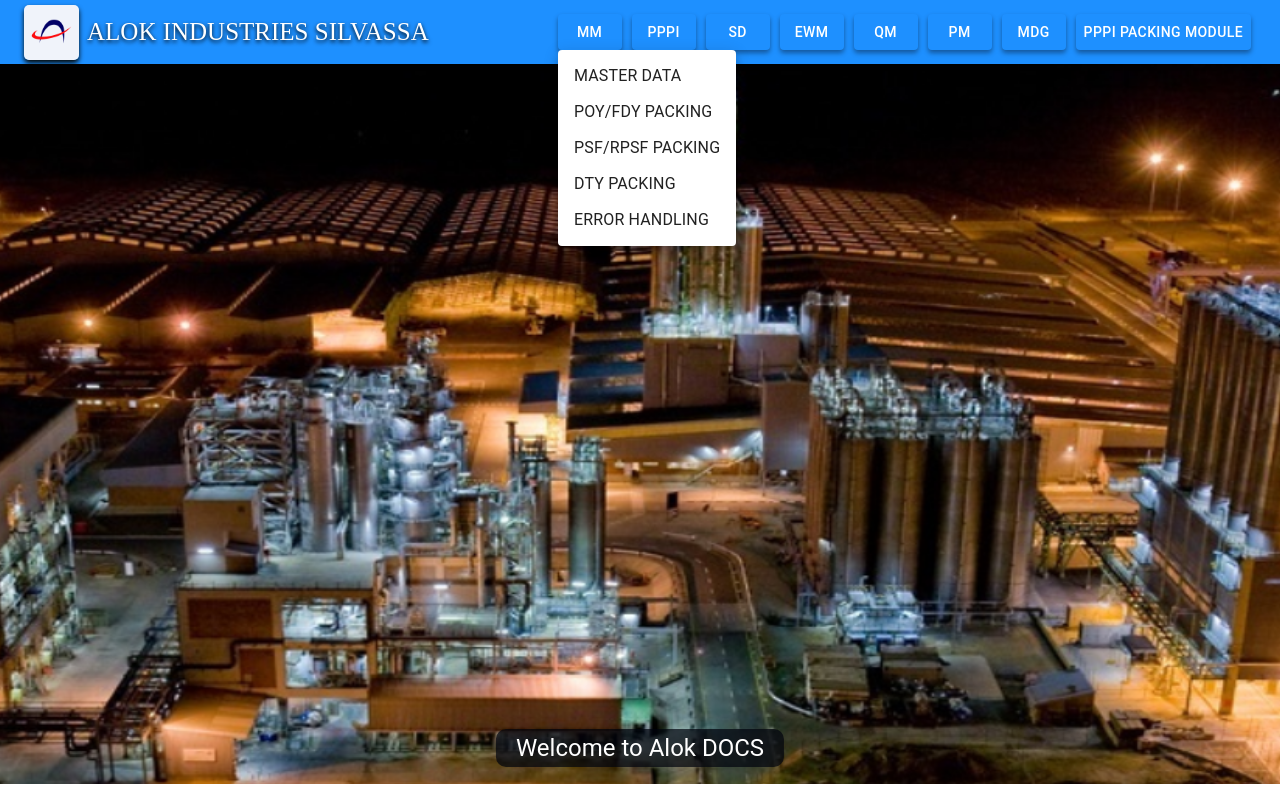
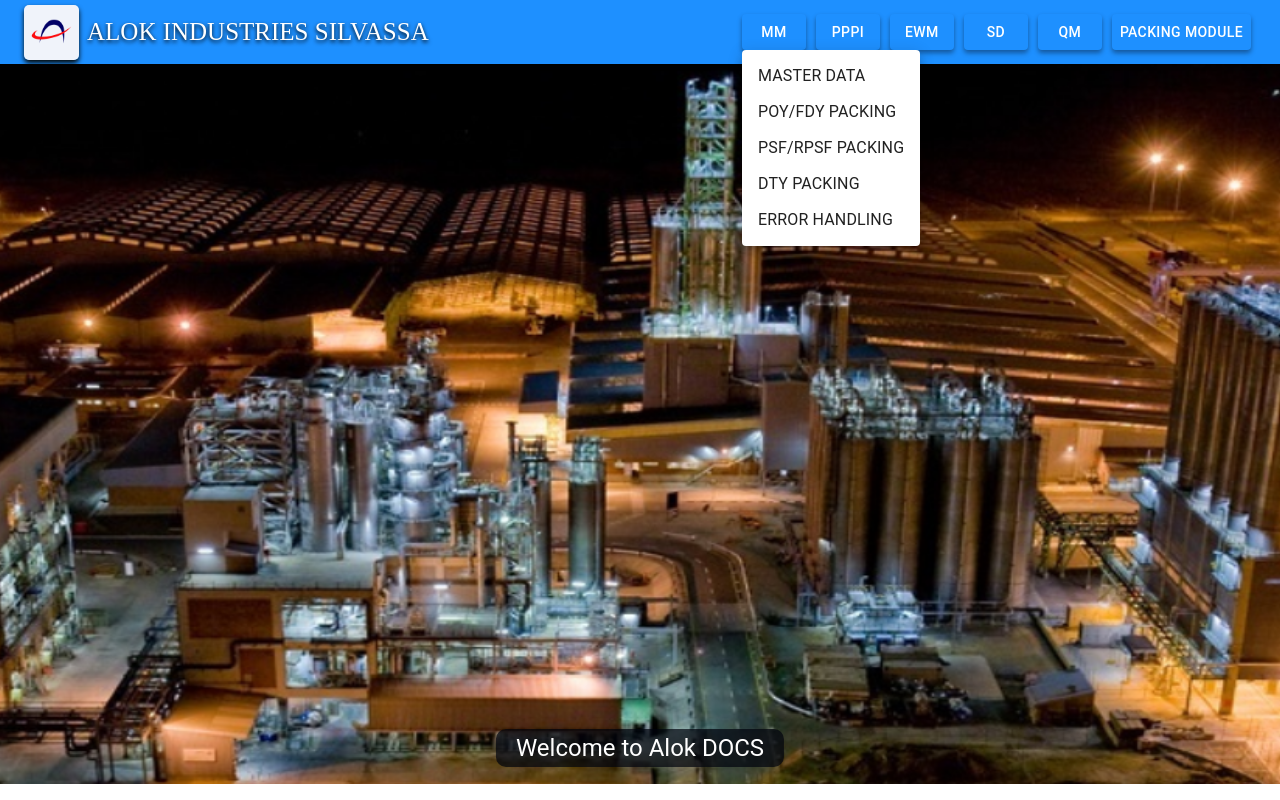
Before and after one commit to Trideb-kumar-Pradhan/Alokdoc, a React (Create React App) app: page / in a window 1280 px wide. Both pictures are taken after a click on the button "MM". Built offline with nearby package versions, Linux system fonts and the light colour scheme; the HTML template or start-up script is replaced by a standard one.

Commit message:
UPDATE11

```diff
--- a/src/components/Navbar.js
+++ b/src/components/Navbar.js
@@ -1,5 +1,113 @@
+// // import React, { useState } from 'react';
+// // import { AppBar, Toolbar, Typography, Button, Menu, MenuItem, Dialog, DialogContent } from '@mui/material';
+// // import { Worker, Viewer } from '@react-pdf-viewer/core';
+// // import '@react-pdf-viewer/core/lib/styles/index.css';
+
+// // const navItems = [
+// //   { name: 'MM', pdfs: ['A.pdf', 'E.pdf', 'D.pdf', 'C.pdf', 'B.pdf'], displayNames: ['MASTER DATA', 'POY/FDY PACKING', 'PSF/RPSF PACKING', 'DTY PACKING', 'ERROR HANDLING'] },
+
+// // { name: 'PPPI', pdfs: ['A.pdf', 'B.pdf', 'E.pdf', 'C.pdf', 'D.pdf'], displayNames: ['MASTER DATA', 'POY/FDY PACKING', 'PSF/RPSF PACKING', 'DTY PACKING', 'ERROR HANDLING'] },
+// // { name: 'SD', pdfs: ['A.pdf', 'E.pdf', 'D.pdf', 'C.pdf', 'B.pdf'], displayNames: ['Product 1', 'MASTER DATA', 'Product 3', 'Product 4', 'Product 5'] },
+// // { name: 'EWM', pdfs: ['A.pdf', 'E.pdf', 'D.pdf', 'C.pdf', 'B.pdf'], displayNames: ['MASTER DATA', 'Product 2', 'Product 3', 'Product 4', 'Product 5'] },
+// // { name: 'QM', pdfs: ['A.pdf', 'E.pdf', 'D.pdf', 'C.pdf', 'B.pdf'], displayNames: ['MASTER DATA', 'Product 2', 'Product 3', 'Product 4', 'Product 5'] },
+// // { name: 'PM', pdfs: ['A.pdf', 'E.pdf', 'D.pdf', 'C.pdf', 'B.pdf'], displayNames: ['Product 1', 'Product 2', 'Product 3', 'Product 4', 'Product 5'] },
+// // { name: 'MDG', pdfs: ['A.pdf', 'E.pdf', 'D.pdf', 'C.pdf', 'B.pdf'], displayNames: ['Product 1', 'Product 2', 'Product 3', 'Product 4', 'Product 5'] },
+// // { name: 'PPPI PACKING MODULE', pdfs: ['A.pdf', 'E.pdf', 'D.pdf', 'C.pdf', 'B.pdf'], displayNames: ['Product 1', 'Product 2', 'Product 3', 'Product 4', 'Product 5'] },
 
 
+// // ];
+
+// // const Navbar = () => {
+// //   const [anchorEl, setAnchorEl] = useState(null);
+// //   const [selectedItem, setSelectedItem] = useState(null);
+// //   const [dialogOpen, setDialogOpen] = useState(false);
+// //   const [selectedPDF, setSelectedPDF] = useState(null);
+
+// //   const handleClick = (event, item) => {
+// //     setSelectedItem(item);
+// //     setAnchorEl(event.currentTarget);
+// //   };
+
+// //   const handleClose = () => {
+// //     setAnchorEl(null);
+// //   };
+
+// //   const handleView = (pdf) => {
+// //     setSelectedPDF(pdf);
+// //     setDialogOpen(true);
+// //     handleClose();
+// //   };
+
+// //   const handleDialogClose = () => {
+// //     setDialogOpen(false);
+// //   };
+
+// //   return (
+// //     <>
+// //       <AppBar position="static" style={{ backgroundColor: '#1E90FF', boxShadow: 'none' }}>
+// //         <Toolbar>
+// //           <Typography
+// //             variant="h3"
+// //             component="div"
+// //             sx={{
+// //               flexGrow: 1,
+// //               display: 'flex',
+// //               alignItems: 'center',
+// //             }}
+// //           >
+// //             <img src="/lo.png" alt="Company Logo" style={{ height: '55px', marginRight: '0.5rem', borderRadius: '5px', boxShadow: '0px 3px 5px rgba(4, 5, 0, 2.5)' }} />
+// //             <span style={{ fontSize: '25px', fontFamily: 'Times New Roman, Times, serif', textShadow: '0px 2px 4px rgba(0, 0, 0, 3.3)' }}>
+// //               ALOK INDUSTRIES SILVASSA
+// //             </span>
+// //           </Typography>
+// //           {navItems.map((item, index) => (
+// //             <div key={index} style={{ position: 'relative' }}>
+// //               <Button
+// //                 aria-controls={`simple-menu-${index}`}
+// //                 aria-haspopup="true"
+// //                 onClick={(e) => handleClick(e, item)}
+// //                 color="inherit"
+// //                 style={{
+// //                   boxShadow: '0px 3px 5px rgba(4, 3, 6, 0.4)',
+// //                   margin: '5px',
+// //                 }}
+// //               >
+// //                 {item.name}
+// //               </Button>
+// //               <Menu
+// //                 id={`simple-menu-${index}`}
+// //                 anchorEl={anchorEl}
+// //                 keepMounted
+// //                 open={Boolean(anchorEl && selectedItem === item)}
+// //                 onClose={handleClose}
+// //               >
+// //                 {item.pdfs.map((pdf, idx) => (
+// //                   <MenuItem key={idx} onClick={() => handleView(pdf)}>
+// //                     {item.displayNames[idx]}
+// //                   </MenuItem>
+// //                 ))}
+// //               </Menu>
+// //             </div>
+// //           ))}
+// //         </Toolbar>
+// //       </AppBar>
+
+// //       <Dialog open={dialogOpen} onClose={handleDialogClose} maxWidth="lg" fullWidth>
+// //         <DialogContent>
+// //           {selectedPDF && (
+// //             <Worker workerUrl="/pdf.worker.min.js">
+// //               <div style={{ height: '750px' }}>
+// //                 <Viewer fileUrl={`/pdf/${selectedPDF}`} />
+// //               </div>
+// //             </Worker>
+// //           )}
+// //         </DialogContent>
+// //       </Dialog>
+// //     </>
+// //   );
+// // };
+
+// //  export default Navbar;
 
 import React, { useState } from 'react';
 import { AppBar, Toolbar, Typography, Button, Menu, MenuItem, Dialog, DialogContent } from '@mui/material';
@@ -9,19 +117,59 @@
 const navItems = [
   { name: 'MM', pdfs: ['A.pdf', 'E.pdf', 'D.pdf', 'C.pdf', 'B.pdf'], displayNames: ['MASTER DATA', 'POY/FDY PACKING', 'PSF/RPSF PACKING', 'DTY PACKING', 'ERROR HANDLING'] },
   { name: 'PPPI', pdfs: ['A.pdf', 'B.pdf', 'E.pdf', 'C.pdf', 'D.pdf'], displayNames: ['MASTER DATA', 'POY/FDY PACKING', 'PSF/RPSF PACKING', 'DTY PACKING', 'ERROR HANDLING'] },
-  { name: 'SD', pdfs: ['A.pdf', 'E.pdf', 'D.pdf', 'C.pdf', 'B.pdf'], displayNames: ['Product 1', 'MASTER DATA', 'Product 3', 'Product 4', 'Product 5'] },
-  { name: 'EWM', pdfs: ['A.pdf', 'E.pdf', 'D.pdf', 'C.pdf', 'B.pdf'], displayNames: ['MASTER DATA', 'Product 2', 'Product 3', 'Product 4', 'Product 5'] },
-  { name: 'QM', pdfs: ['A.pdf', 'E.pdf', 'D.pdf', 'C.pdf', 'B.pdf'], displayNames: ['MASTER DATA', 'Product 2', 'Product 3', 'Product 4', 'Product 5'] },
-  { name: 'PM', pdfs: ['A.pdf', 'E.pdf', 'D.pdf', 'C.pdf', 'B.pdf'], displayNames: ['Product 1', 'Product 2', 'Product 3', 'Product 4', 'Product 5'] },
-  { name: 'MDG', pdfs: ['A.pdf', 'E.pdf', 'D.pdf', 'C.pdf', 'B.pdf'], displayNames: ['Product 1', 'Product 2', 'Product 3', 'Product 4', 'Product 5'] },
-  { name: 'PPPI PACKING MODULE', pdfs: ['A.pdf', 'E.pdf', 'D.pdf', 'C.pdf', 'B.pdf'], displayNames: ['Product 1', 'Product 2', 'Product 3', 'Product 4', 'Product 5'] },
+  { name: 'EWM', pdfs: ['A.pdf', 'B.pdf', 'E.pdf', 'C.pdf', 'D.pdf'], displayNames: ['MASTER DATA', 'POY/FDY PACKING', 'PSF/RPSF PACKING', 'DTY PACKING', 'ERROR HANDLING'] },
+  { name: 'SD', pdfs: ['A.pdf', 'B.pdf', 'E.pdf', 'C.pdf', 'D.pdf'], displayNames: ['MASTER DATA', 'POY/FDY PACKING', 'PSF/RPSF PACKING', 'DTY PACKING', 'ERROR HANDLING'] },
+  { name: 'QM', pdfs: ['A.pdf', 'B.pdf', 'E.pdf', 'C.pdf', 'D.pdf'], displayNames: ['MASTER DATA', 'POY/FDY PACKING', 'PSF/RPSF PACKING', 'DTY PACKING', 'ERROR HANDLING'] },
+  { name: 'PACKING MODULE', pdfs: ['A.pdf', 'B.pdf', 'E.pdf', 'C.pdf', 'D.pdf'], displayNames: ['MASTER DATA', 'POY/FDY PACKING', 'PSF/RPSF PACKING', 'DTY PACKING', 'ERROR HANDLING'] },
 ];
+
+const submenuOptions = {
+  MM: {
+    'DTY PACKING': [
+      { name: '3debXy', pdf: 'a.pdf' },
+      { name: '3debAB', pdf: 'd.pdf' },
+      { name: '3debMN', pdf: 'd.pdf' },
+    ],
+  },
+  PPPI: {
+    'DTY PACKING': [
+      { name: '3debXy', pdf: 'a.pdf' },
+      { name: '3debAB', pdf: 'a.pdf' },
+      { name: '3debMN', pdf: 'a.pdf' },
+    ],
+  },
+  EWM: {
+  },
+  QM: {
+  },
+  'PACKING MODULE': {
+  },
+  SD: {
+    'MASTER DATA': [
+      { name: '3debXy', pdf: 'a.pdf' },
+      { name: '3debAB', pdf: 'b.pdf' },
+      { name: '3debMN', pdf: 'c.pdf' },
+    ],
+    'POY/FDY PACKING': [
+      { name: '3debXy', pdf: 'a.pdf' },
+      { name: '3debAB', pdf: 'b.pdf' },
+      { name: '3debMN', pdf: 'c.pdf' },
+    ],
+    'PSF/RPSF PACKING': [
+      { name: '3debXy', pdf: 'a.pdf' },
+      { name: '3debAB', pdf: 'b.pdf' },
+      { name: '3debMN', pdf: 'c.pdf' },
+    ],
+  },
+};
 
 const Navbar = () => {
   const [anchorEl, setAnchorEl] = useState(null);
   const [selectedItem, setSelectedItem] = useState(null);
   const [dialogOpen, setDialogOpen] = useState(false);
+  const [subDialogOpen, setSubDialogOpen] = useState(false);
   const [selectedPDF, setSelectedPDF] = useState(null);
+  const [submenuItems, setSubmenuItems] = useState([]);
 
   const handleClick = (event, item) => {
     setSelectedItem(item);
@@ -30,17 +178,39 @@
 
   const handleClose = () => {
     setAnchorEl(null);
+    setSelectedItem(null);
+    setSubmenuItems([]);
   };
 
-  const handleView = (pdf) => {
-    setSelectedPDF(pdf);
-    setDialogOpen(true);
-    handleClose();
+  const handleView = (pdf, displayName) => {
+    if (selectedItem && selectedItem.name in submenuOptions) {
+      const submenu = submenuOptions[selectedItem.name];
+      const submenuItems = submenu[displayName];
+      if (submenuItems) {
+        const selectedSubmenu = submenuItems.find(item => item.name === 'MASTER DATA');
+        setSelectedPDF(selectedSubmenu ? selectedSubmenu.pdf : pdf);
+        setSubmenuItems(submenuItems);
+        setSubDialogOpen(true);
+      } else {
+        setSelectedPDF(pdf);
+        setDialogOpen(true);
+        handleClose();
+      }
+    }
   };
 
   const handleDialogClose = () => {
+    setAnchorEl(null);
+    setSelectedItem(null); //use for this jesa ki outside close karna ho
     setDialogOpen(false);
+    setSubmenuItems([]);
   };
+
+  const handleSubDialogClose = () => {
+    setSubDialogOpen(false);
+    setSubmenuItems([]);
+  };
+
 
   return (
     <>
@@ -82,7 +252,7 @@
                 onClose={handleClose}
               >
                 {item.pdfs.map((pdf, idx) => (
-                  <MenuItem key={idx} onClick={() => handleView(pdf)}>
+                  <MenuItem key={idx} onClick={() => handleView(pdf, item.displayNames[idx])}>
                     {item.displayNames[idx]}
                   </MenuItem>
                 ))}
@@ -103,6 +273,24 @@
           )}
         </DialogContent>
       </Dialog>
+
+      <Dialog open={subDialogOpen} onClose={handleSubDialogClose}>
+        <DialogContent style={{ padding:'0px'}}>
+          {submenuItems && submenuItems.map((item, idx) => (
+            <Button
+              key={idx}
+              onClick={() => {
+                setSelectedPDF(item.pdf);
+                setDialogOpen(true);
+                handleSubDialogClose();
+              }}
+              style={{ margin: '10px' }}
+            >
+              {item.name}
+            </Button>
+          ))}
+        </DialogContent>
+      </Dialog>
     </>
   );
 };
```
